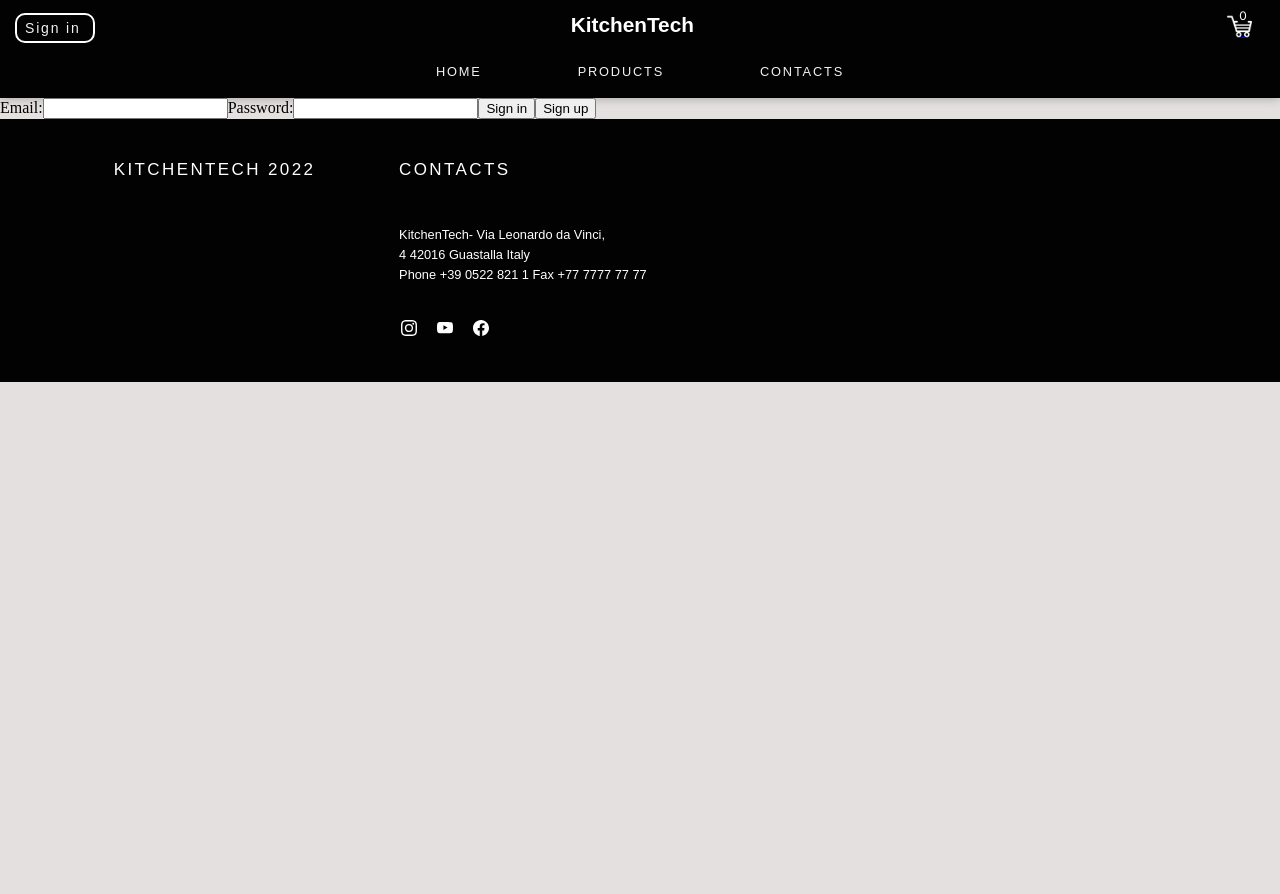
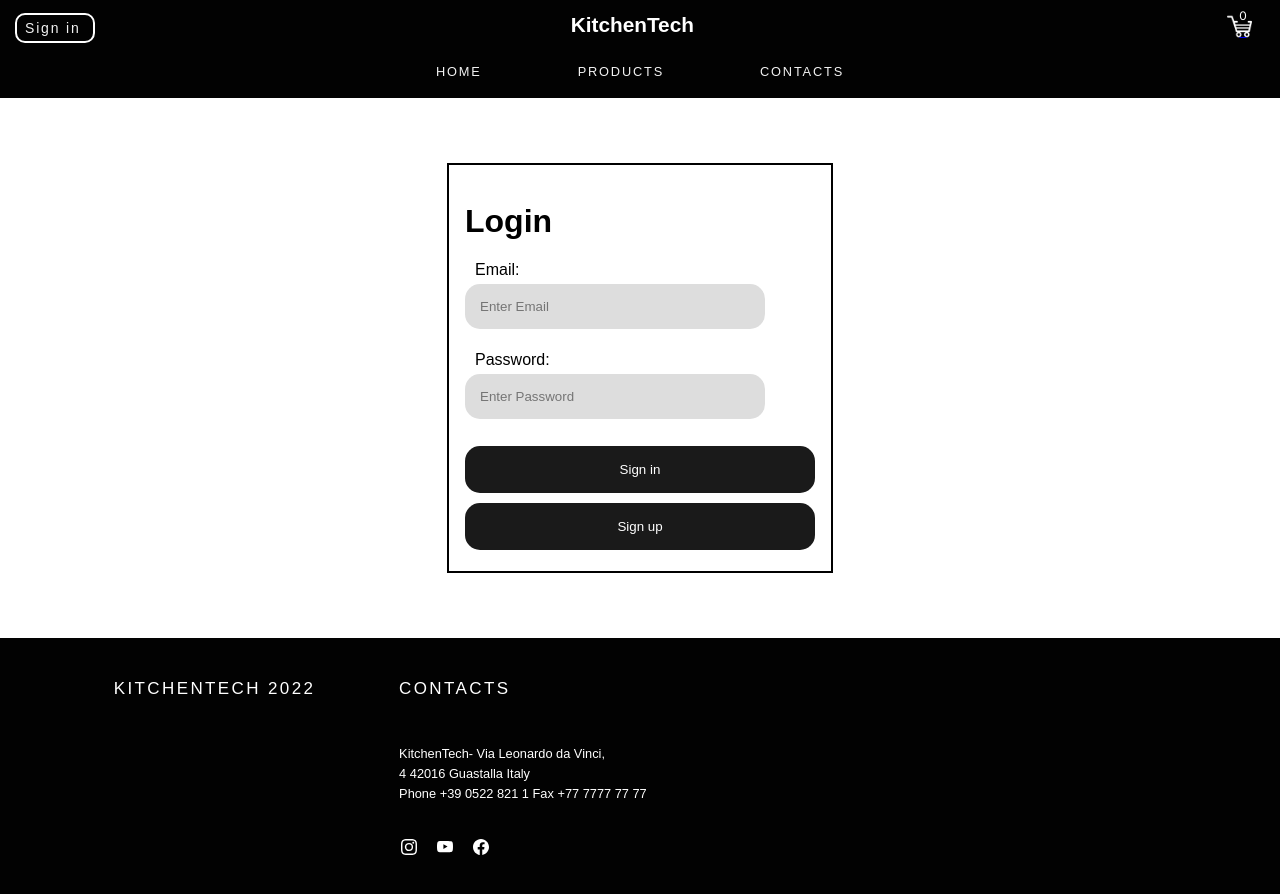
Before and after one commit to GuldanaBaktybekova/my-diploma, a React (Create React App) app: page /auth in a window 1280 px wide. Shown: the top 894 px of the page. Before the commit the page ends 800 px from the top, so only its background shows below. Built offline with nearby package versions, Linux system fonts and the light colour scheme.

Commit message:
Delete form and add AuthComp tag

```diff
--- a/src/pages/Auth.js
+++ b/src/pages/Auth.js
@@ -1,47 +1,6 @@
-import { useDispatch, useSelector } from "react-redux";
-import { start } from "../redux/authSlice";
-import { useNavigate } from "react-router-dom";
+import AuthComp from "../components/Auth/AuthComp";
 
-
-export default function Auth() {
-  const dispatch = useDispatch();
-  const { error, localId } = useSelector(store => store.auth);
-  const navigate = useNavigate();
-
-  function onAuthStart(event) {
-    event.preventDefault();
-
-    const formData = new FormData(event.target);
-    dispatch(start({
-      email: formData.get('email'),
-      password: formData.get('password'),
-      method: event.nativeEvent.submitter.innerText === "Sign up" ? 'signup' : 'signin',
-    }));
-
-
-  }
-  if (localId !== null) {
-    navigate('/');
-  }
-  let errorOutput = null;
-  if (error) {
-    errorOutput = <strong style={{ color: "red" }}>{error}</strong>
-  }
-
-  return (
-
-    <form onSubmit={onAuthStart}>
-         {errorOutput}
-      <label>
-        Email:
-        <input type="email" name="email" />
-      </label>
-      <label>
-        Password:
-        <input type="password" name="password" />
-      </label>
-      <button>Sign in</button>
-      <button>Sign up</button>
-    </form>
-  );
+function Auth() {
+  return <AuthComp />;
 }
+export default Auth;
```
